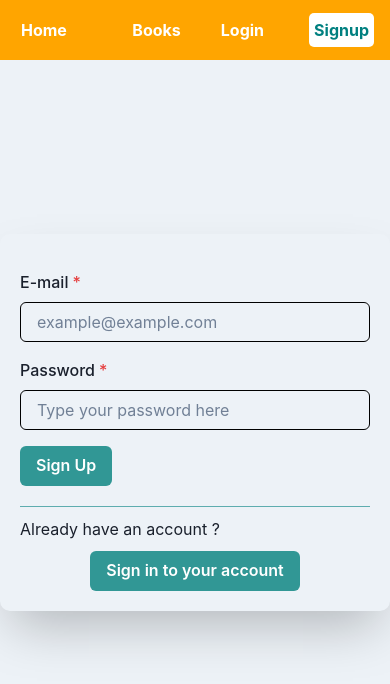
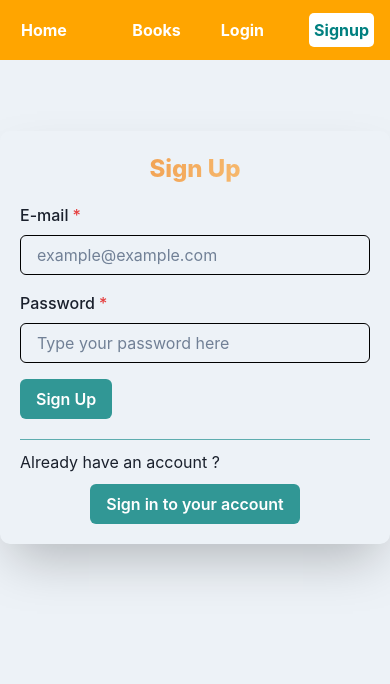
Before and after one commit to anup-an/library-api, a React (Create React App) app in the folder client/: page /register in a window 390 px wide. Shown: the top 684 px of the page. Built offline with nearby package versions, Linux system fonts and the light colour scheme; no server answers.

Commit message:
Make sign up page responsive

```diff
--- a/client/src/components/Register/index.tsx
+++ b/client/src/components/Register/index.tsx
@@ -68,7 +68,16 @@ const Register = () => {
   };
 
   return (
-    <Box w="450px" boxShadow="2xl" p="20px" border="white" borderRadius="10px">
+    <Box boxShadow="2xl" p="20px" border="white" borderRadius="10px">
+      <Text
+        bgGradient="linear(to-l, orange.200, orange.400)"
+        bgClip="text"
+        fontSize="2xl"
+        fontWeight="extrabold"
+        textAlign="center"
+      >
+        Sign Up
+      </Text>
       <form onSubmit={handleRegister}>
         {errorMessage && !loading ? (
           <Alert status="error">
--- a/client/src/views/LoginPage/index.tsx
+++ b/client/src/views/LoginPage/index.tsx
@@ -1,5 +1,4 @@
-import { Box, Flex, Text } from "@chakra-ui/react";
-
+import { Box, Flex } from "@chakra-ui/react";
 import Login from "src/components/Login";
 import TagLine from "src/components/ui/TagLine";
 
@@ -14,8 +13,8 @@ const LoginPage = () => {
     >
       <Flex
         w={["100%", "100%", "100%", "50%"]}
+        display={["none", "none", "none", "flex"]}
         justifyContent="center"
-        display={["none", "none", "none", "flex"]}
       >
         <TagLine />
       </Flex>
--- a/client/src/views/RegisterPage/index.tsx
+++ b/client/src/views/RegisterPage/index.tsx
@@ -6,20 +6,29 @@ const RegisterPage = () => {
   return (
     <Box
       display="flex"
-      h="100vh"
+      h={["70vh", "70vh", "70vh", "100vh"]}
       alignItems="center"
-      justifyContent="space-between"
+      justifyContent="center"
+      flexDirection={["column", "column", "row", "row"]}
     >
       <Flex
-        w="50%"
+        w={["100%", "100%", "100%", "50%"]}
         display={["none", "none", "none", "flex"]}
         justifyContent="center"
       >
         <TagLine />
       </Flex>
-      <Flex w={["100%", "100%", "100%", "50%"]} justifyContent="center">
-        <Register />
-      </Flex>
+      <Box
+        w={["100%", "100%", "100%", "50%"]}
+        marginTop={["10vh", "10vh", "0vh"]}
+        justifyContent="center"
+      >
+        <Flex justifyContent="center">
+          <Box w={["100%", "100%", "450px", "450px"]}>
+            <Register />
+          </Box>
+        </Flex>
+      </Box>
     </Box>
   );
 };
```
